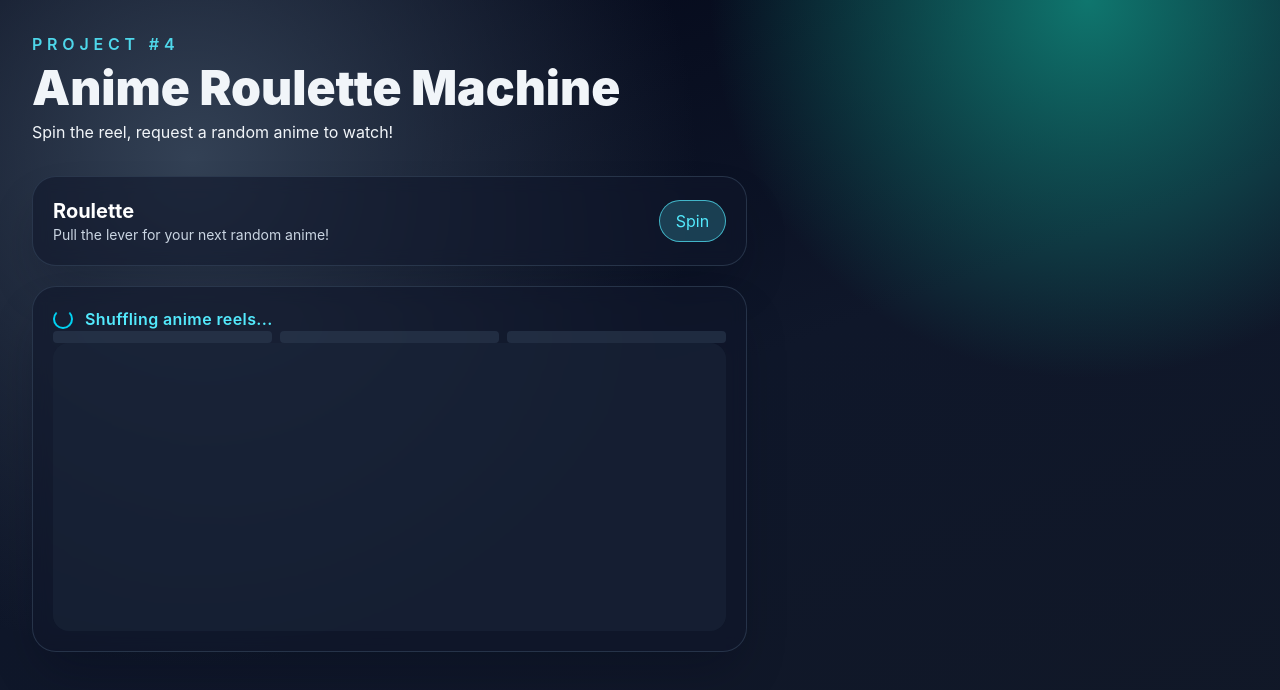
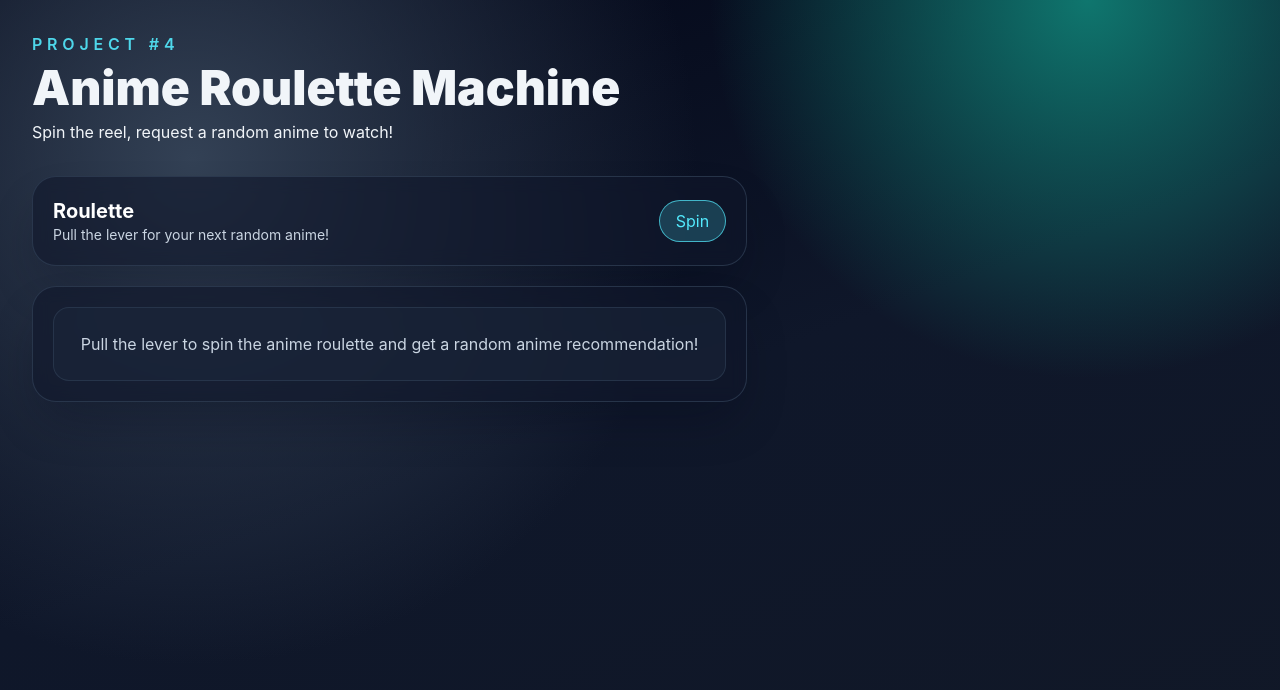
Before and after one commit to Lguille6/anime-roulette-watchlist, a Vue app: page / in a window 1280 px wide. Shown: the top 690 px of the page. Built offline with nearby package versions, Linux system fonts and the light colour scheme.

Commit message:
playing with layout in spin

```diff
--- a/src/components/AnimeCard.vue
+++ b/src/components/AnimeCard.vue
@@ -49,6 +49,11 @@ const props = defineProps({
       <p class="mt-2 text-sm text-red-100/90">{{ error }}</p>
     </div>
 
-    <div v-else>Done</div>
+    <div
+      v-else
+      class="rounded-2xl border border-slate-700/60 bg-slate-800/50 p-6 text-center text-slate-300"
+    >
+      Pull the lever to spin the anime roulette and get a random anime recommendation!
+    </div>
   </section>
 </template>
--- a/src/pages/HomePage.vue
+++ b/src/pages/HomePage.vue
@@ -1,7 +1,13 @@
 <script setup>
+import { ref } from 'vue'
 import AnimeCard from '@/components/AnimeCard.vue'
+
+const loading = ref(false)
+const error = ref('')
+
 const spin = () => {
-  console.log('Spin the roulette!')
+  if (error.value.length > 0) error.value = ''
+  else error.value = 'Failed to spin the reel. Please try again.'
 }
 </script>
 
@@ -36,7 +42,10 @@ const spin = () => {
               </button>
             </div>
           </div>
-          <AnimeCard :loading="true" />
+          <AnimeCard
+            :loading="loading"
+            :error="error"
+          />
         </section>
       </div>
     </div>
```
